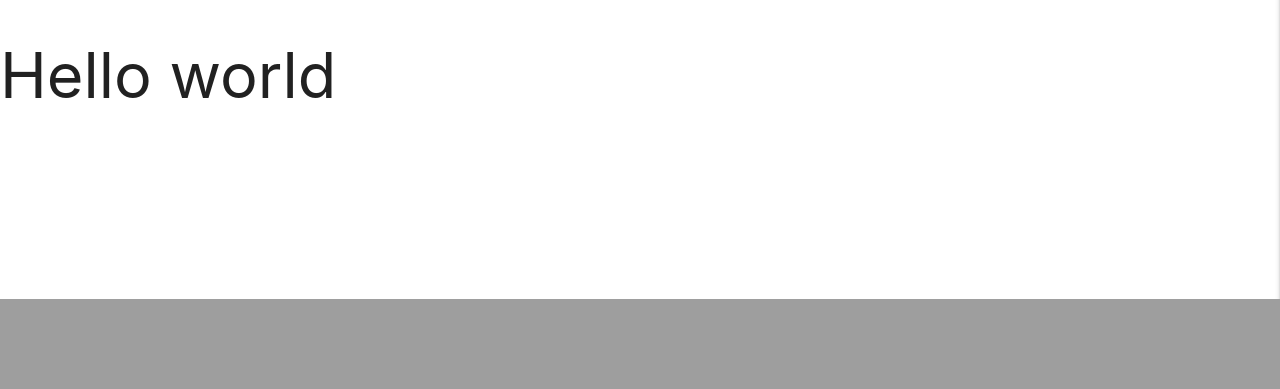
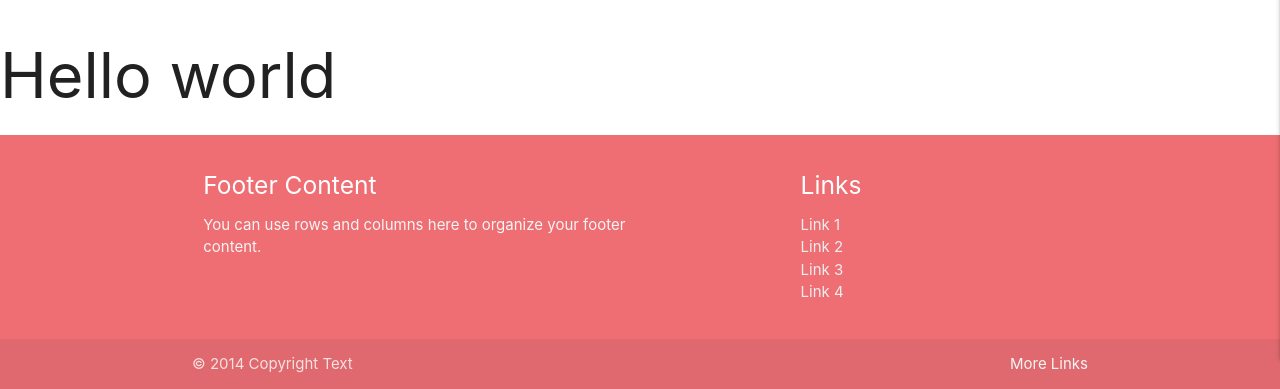
Before and after one commit to lhynes/CI-Data-Centric-Development-Milestone-Project-3, a Flask app: page / in a window 1280 px wide. Shown: the part 501-890 px from the top of the page. Before the commit the page ends 800 px from the top, so only its background shows below. Run offline with Flask 2, Linux system fonts and the light colour scheme; some libraries are stand-ins or nearby versions.

Commit message:
added footer

```diff
--- a/templates/base.html
+++ b/templates/base.html
@@ -49,9 +49,37 @@
 			{% endif %}
 		    </ul>
 	</header>
-
 	{% block content %}
 	{% endblock %}
+
+    <footer class="page-footer">
+          <div class="container">
+            <div class="row">
+              <div class="col l6 s12">
+                <h5 class="white-text">Footer Content</h5>
+                <p class="grey-text text-lighten-4">You can use rows and columns here to organize your footer content.</p>
+              </div>
+              <div class="col l4 offset-l2 s12">
+                <h5 class="white-text">Links</h5>
+                <ul>
+                  <li><a class="grey-text text-lighten-3" href="#!">Link 1</a></li>
+                  <li><a class="grey-text text-lighten-3" href="#!">Link 2</a></li>
+                  <li><a class="grey-text text-lighten-3" href="#!">Link 3</a></li>
+                  <li><a class="grey-text text-lighten-3" href="#!">Link 4</a></li>
+                </ul>
+              </div>
+            </div>
+          </div>
+          <div class="footer-copyright">
+            <div class="container">
+            © 2014 Copyright Text
+            <a class="grey-text text-lighten-4 right" href="#!">More Links</a>
+            </div>
+          </div>
+        </footer>
+{% block footer %}
+	{% endblock %}
+
 
 	<script src="https://code.jquery.com/jquery-3.5.1.min.js"
 		integrity="sha256-9/aliU8dGd2tb6OSsuzixeV4y/faTqgFtohetphbbj0=" crossorigin="anonymous"></script>
```
